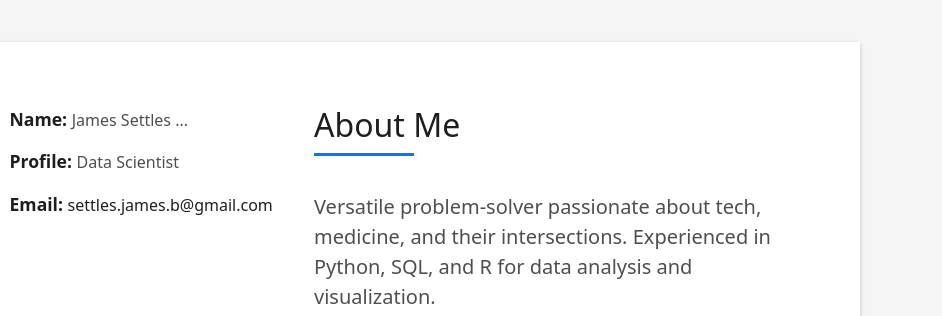
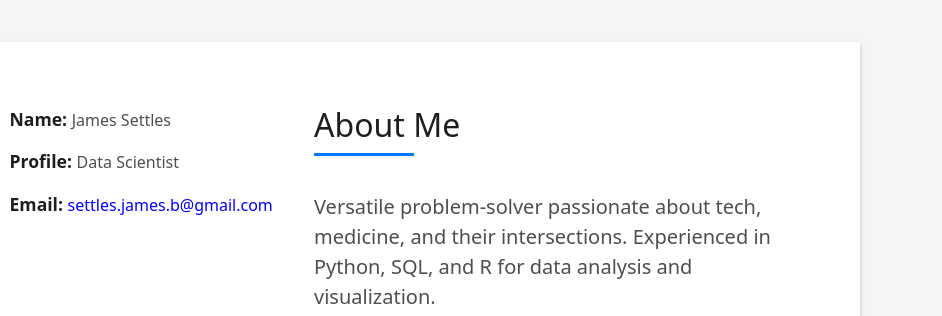
Before and after one commit to eyefixcode/eyefixcode.github.io, a plain HTML site: page index.html in a window 1280 px wide. Shown: the part 522-838 px from the top of the page, 338-1280 px from the left. Drawn offline with nearby package versions, Linux system fonts and the light colour scheme.

Commit message:
Update index.html

```diff
--- a/index.html
+++ b/index.html
@@ -115,9 +115,9 @@
                   </div>
                   <div class="col-sm-6 col-md-7">
                     <div class="about-info">
-                      <p><span class="title-s">Name: </span> James Settles ...</p>
+                      <p><span class="title-s">Name: </span> James Settles</p>
                       <p><span class="title-s">Profile: </span> Data Scientist</p>
-                      <p><span class="title-s">Email: </span> <a href="mailto: settles.james.b@gmail.com">settles.james.b@gmail.com</a></p>
+                      <p><span class="title-s">Email: </span> <a href="mailto: settles.james.b@gmail.com" style="color:blue">settles.james.b@gmail.com</a></p>
                     </div>
                   </div>
                 </div>
```
